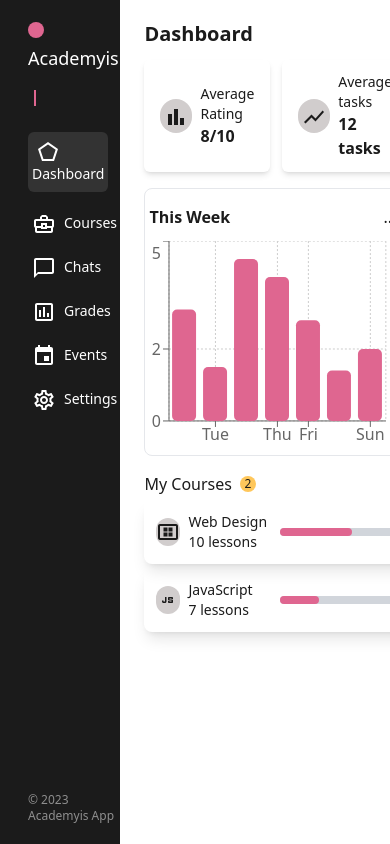
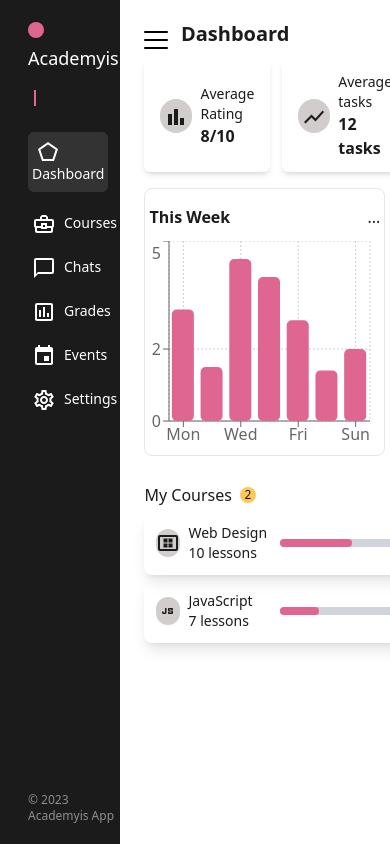
Before and after one commit to TobyMike-max/e-learning, a React (Vite) app in the folder e-learning/: page /dashboard in a window 390 px wide. Shown: the top 844 px of the page. Built offline with nearby package versions, Linux system fonts and the light colour scheme; no server answers.

Commit message:
Changes for mobile view

```diff
--- a/e-learning/src/components/Card.tsx
+++ b/e-learning/src/components/Card.tsx
@@ -10,7 +10,7 @@
     <div
       className={`flex mr-3 rounded-md py-3 items-center basis-1/3 ${
         bgColor === 'black'
-          ? 'bg-[black] text-[white] cursor-pointer px-1'
+          ? 'bg-[black] text-[white] cursor-pointer px-1 h-full'
           : 'shadow-md px-4'
       }`}
     >
--- a/e-learning/src/components/Event.tsx
+++ b/e-learning/src/components/Event.tsx
@@ -10,7 +10,7 @@
       <div className="basis-1/3 flex">
         <p className="font-semibold self-end">{timestamp}</p>
       </div>
-      <div className="basis-2/3 flex-end flex">
+      <div className="sm:basis-2/3 basis-1/3 flex-end flex">
         <div className="h-8 w-0.5 bg-[black] mr-1.5"></div>
         <div className="cursor-pointer">
           <p className="font-light">{title}</p>
--- /dev/null
+++ b/e-learning/src/components/HamburgerIcon.tsx
@@ -0,0 +1,21 @@
+interface HamburgerIconProps {
+	onClick: () => void;
+	isOpen: boolean;
+}
+
+const HamburgerIcon: React.FC<HamburgerIconProps> = ({ onClick, isOpen }) => {
+
+	return (
+		<div className="cursor-pointer flex sm:hidden">
+			<div className={`w-6 h-6 relative ${isOpen ? 'animate-spin' : ''}`}
+			onClick={onClick}
+		>
+				<span className="absolute left-1/2 top-1/2 transform -translate-x-1/2 -translate-y-1/2 block bg-black rounded-full w-6 h-0.5" />
+				<span className="absolute left-1/2 top-1/2 transform -translate-x-1/2 -translate-y-1/2 block bg-black rounded-full w-6 h-0.5 mt-2" />
+				<span className="absolute left-1/2 top-1/2 transform -translate-x-1/2 -translate-y-1/2 block bg-black rounded-full w-6 h-0.5 mt-4" />
+			</div>
+		</div>
+	);
+};
+
+export default HamburgerIcon;
--- a/e-learning/src/components/Navbar.tsx
+++ b/e-learning/src/components/Navbar.tsx
@@ -1,6 +1,8 @@
 import icon from '../assets/gravatar-icon.jpg';
 import { useState, useEffect } from 'react';
 import { Link } from 'react-router-dom';
+import HamburgerIcon from './HamburgerIcon';
+import SideNav from '../pages/SideNav';
 import NotificationsNoneOutlinedIcon from '@mui/icons-material/NotificationsNoneOutlined';
 import ExpandMoreOutlinedIcon from '@mui/icons-material/ExpandMoreOutlined';
 
@@ -10,6 +12,7 @@
 
 const Navbar: React.FC<NavbarProps> = ({ name }) => {
   const [url, setUrl] = useState('');
+  const [isMenuOpen, setIsMenuOpen] = useState(false);
 
   useEffect(() => {
     const fetchData = async () => {
@@ -32,10 +35,19 @@
     fetchData();
   }, []);
 
+  const toggleMenu = () => {
+	  setIsMenuOpen(!isMenuOpen);
+  }
+
   return (
-    <div className="flex flex-row justify-between items-center">
-      <h1 className="text-xl font-semibold">{name}</h1>
-      <div className="flex justify-evenly basis-1/5">
+	  <>
+	  { isMenuOpen && <SideNav display='true' /> }
+	  <div className="flex flex-row justify-between items-center">
+		  <div className="flex justify-between basis-2/6">
+			  <HamburgerIcon onClick={toggleMenu} isOpen={isMenuOpen} />
+			  <h1 className="text-xl font-semibold">{name}</h1>
+		  </div>
+      <div className="flex justify-evenly basis-2/6">
         <Link to="/events">
           <div className="relative">
             <span className="bg-[red] h-1 w-1 rounded-full absolute top-1 right-1"></span>
@@ -51,6 +63,7 @@
         <ExpandMoreOutlinedIcon />
       </div>
     </div>
+    </>
   );
 }
 
--- a/e-learning/src/components/RoundProgressBar.tsx
+++ b/e-learning/src/components/RoundProgressBar.tsx
@@ -7,7 +7,7 @@
   const dashOffset: number = circumference - (percentage / 100) * circumference;
 
   return (
-    <div className="relative w-36 h-36">
+    <div className="relative sm:w-36 sm:h-36 w-40 h-40">
       <svg
         className="absolute top-0 left-0 w-full h-full"
         viewBox="0 0 100 100"
```
